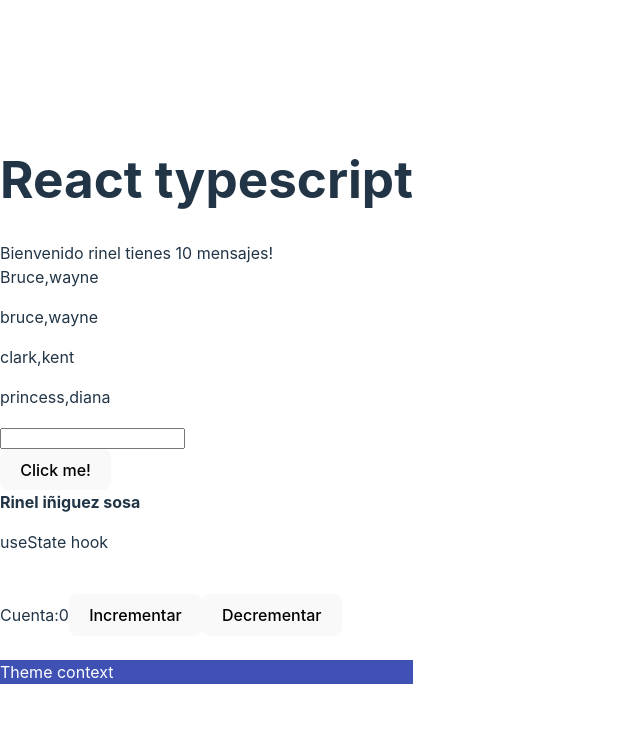
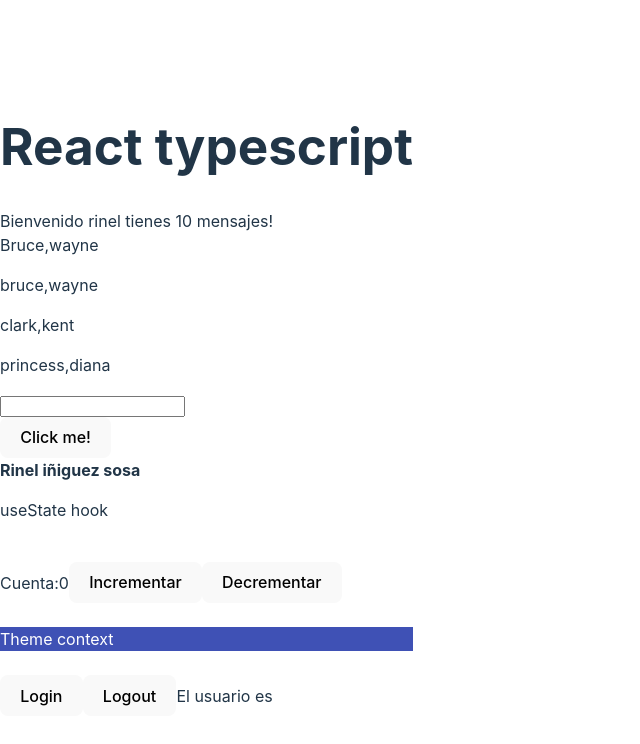
Before and after one commit to rineliniguezsosa/React-typescript, a React (Vite) app: page / in a window 1280 px wide. Shown: the top 744 px of the page, without its empty margins (0-640 px from the left). Built offline with nearby package versions, Linux system fonts and the light colour scheme.

Commit message:
feat(App): agregando el elemento <br> y el componente User

```diff
--- a/src/App.tsx
+++ b/src/App.tsx
@@ -60,6 +60,8 @@ const Herolist:HeroListype[] = [
       <Counter/>
       <br></br>
       <Box/>
+      <br></br>
+      <User/>
       </UserContextProvider>
     </>
   )
```
